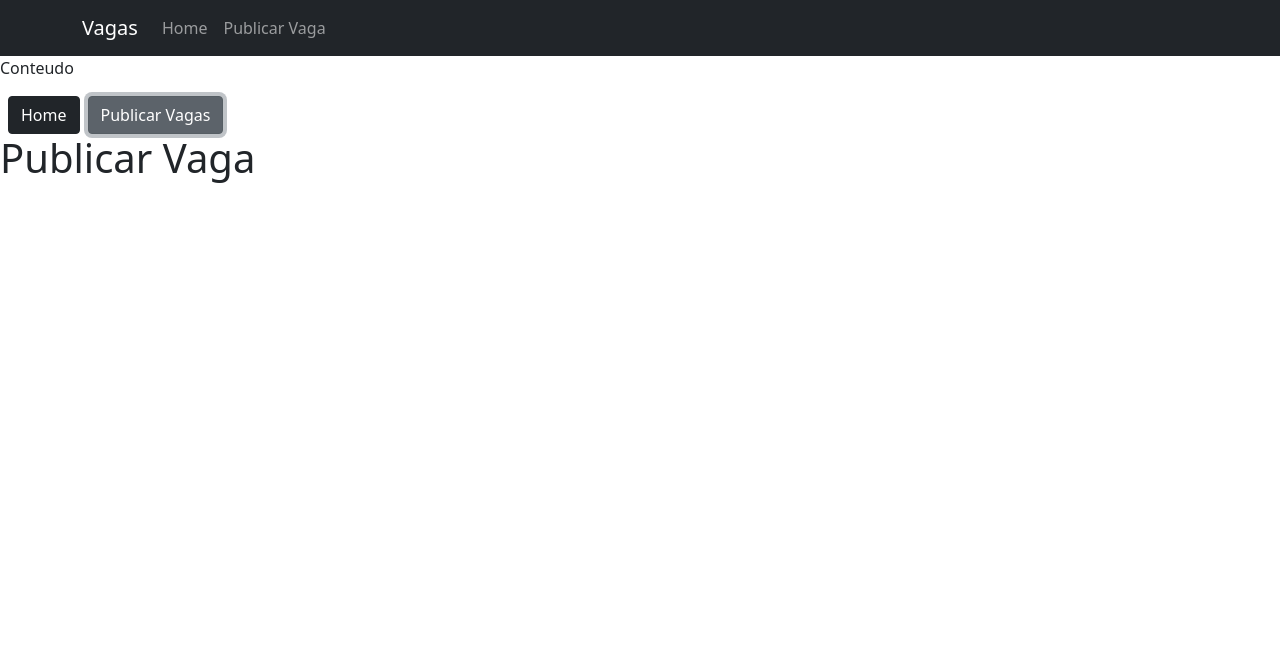
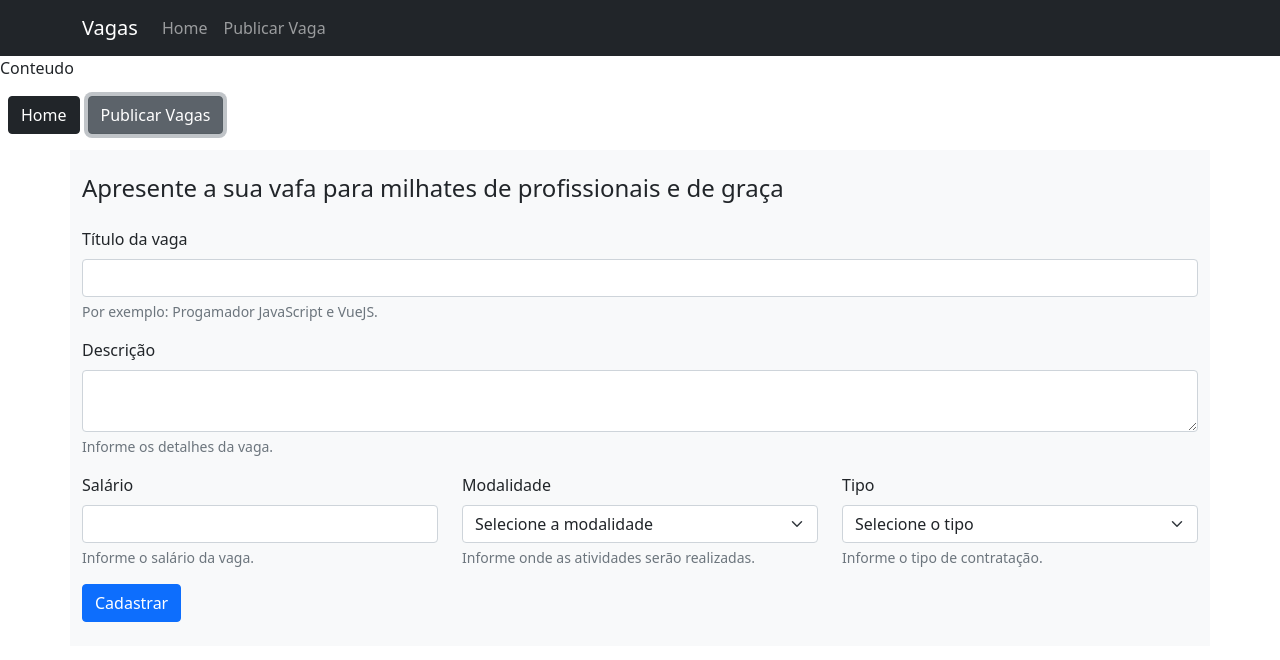
Before and after one commit to Jhonatan-Azevedo/Vagas, a Vue app: page / in a window 1280 px wide. Both pictures are taken after a click on the button "Publicar Vagas". Shown: the top 660 px of the page. Built offline with nearby package versions, Linux system fonts and the light colour scheme.

Commit message:
ADD: criado form do comp PublicarVaga

```diff
--- a/src/components/comuns/VagaCard.vue
+++ b/src/components/comuns/VagaCard.vue
@@ -10,7 +10,7 @@
       <div class="card-footer">
         <small class="text-muted">
           Salário: R$ {{ salario }} | Modalidade: {{ modalidade }} | Tipo:
-          {{ tipo }} | Publicação: {{ dtPublicacao }}
+          {{ tipo }} | Publicação: {{ publicacao }}
         </small>
       </div>
     </div>
@@ -21,12 +21,36 @@
 export default {
   name: "VagaCard",
   props: {
-    titulo: String,
-    descricao: String,
-    salario: [Number, String],
-    modalidade: String,
-    tipo: String,
-    dtPublicacao: String,
+    titulo: {
+      type: String,
+      required: true,
+      validator(p) {
+        if (p.length < 6) return false;
+        return true;
+      },
+    },
+    descricao: {
+      type: String,
+      default() {
+        return "*".repeat(20);
+      },
+    },
+    salario: {
+      type: [Number, String],
+      required: true,
+    },
+    modalidade: {
+      type: String,
+      required: true,
+    },
+    tipo: {
+      type: String,
+      required: true,
+    },
+    publicacao: {
+      type: String,
+      required: true,
+    },
   },
 };
 </script>
--- a/src/components/views/HomeVagas.vue
+++ b/src/components/views/HomeVagas.vue
@@ -9,14 +9,7 @@
 
       <div class="row mt-5" v-for="(vaga, index) in vagas" :key="index">
         <div class="col">
-          <VagaCard
-            :titulo="vaga.titulo"
-            :descricao="vaga.descricao"
-            :salario="vaga.salario"
-            :modalidade="vaga.modalidade"
-            :tipo="vaga.tipo"
-            :dtPublicacao="vaga.publicacao"
-          />
+          <VagaCard v-bind="vaga" />
         </div>
       </div>
 
--- a/src/components/views/PublicarVaga.vue
+++ b/src/components/views/PublicarVaga.vue
@@ -1,6 +1,63 @@
 <template>
-  <div>
-    <h1>Publicar Vaga</h1>
+  <div class="container mt-3 py-4 bg-light">
+    <div class="row">
+      <div class="col">
+        <h4>Apresente a sua vafa para milhates de profissionais e de graça</h4>
+      </div>
+    </div>
+
+    <div class="row mt-3">
+      <div class="col">
+        <label class="form-label">Título da vaga</label>
+        <input type="text" class="form-control" />
+        <div class="form-text">Por exemplo: Progamador JavaScript e VueJS.</div>
+      </div>
+    </div>
+
+    <div class="row mt-3">
+      <div class="col">
+        <label class="form-label">Descrição</label>
+        <textarea type="text" class="form-control"></textarea>
+        <div class="form-text">Informe os detalhes da vaga.</div>
+      </div>
+    </div>
+
+    <div class="row mt-3">
+      <div class="col">
+        <label class="form-label">Salário</label>
+        <input type="number" class="form-control" />
+        <div class="form-text">Informe o salário da vaga.</div>
+      </div>
+
+      <div class="col">
+        <label class="form-label">Modalidade</label>
+        <select class="form-select">
+          <option disabled selected>Selecione a modalidade</option>
+          <option value="1">Home Office</option>
+          <option value="2">Presencial</option>
+          <option value="3">Híbrido</option>
+        </select>
+        <div class="form-text">
+          Informe onde as atividades serão realizadas.
+        </div>
+      </div>
+
+      <div class="col">
+        <label class="form-label">Tipo</label>
+        <select class="form-select">
+          <option disabled selected>Selecione o tipo</option>
+          <option value="1">CLT</option>
+          <option value="2">PJ</option>
+        </select>
+        <div class="form-text">Informe o tipo de contratação.</div>
+      </div>
+    </div>
+
+    <div class="row mt-3">
+      <div class="col">
+        <button type="submit" class="btn btn-primary">Cadastrar</button>
+      </div>
+    </div>
   </div>
 </template>
 
```
